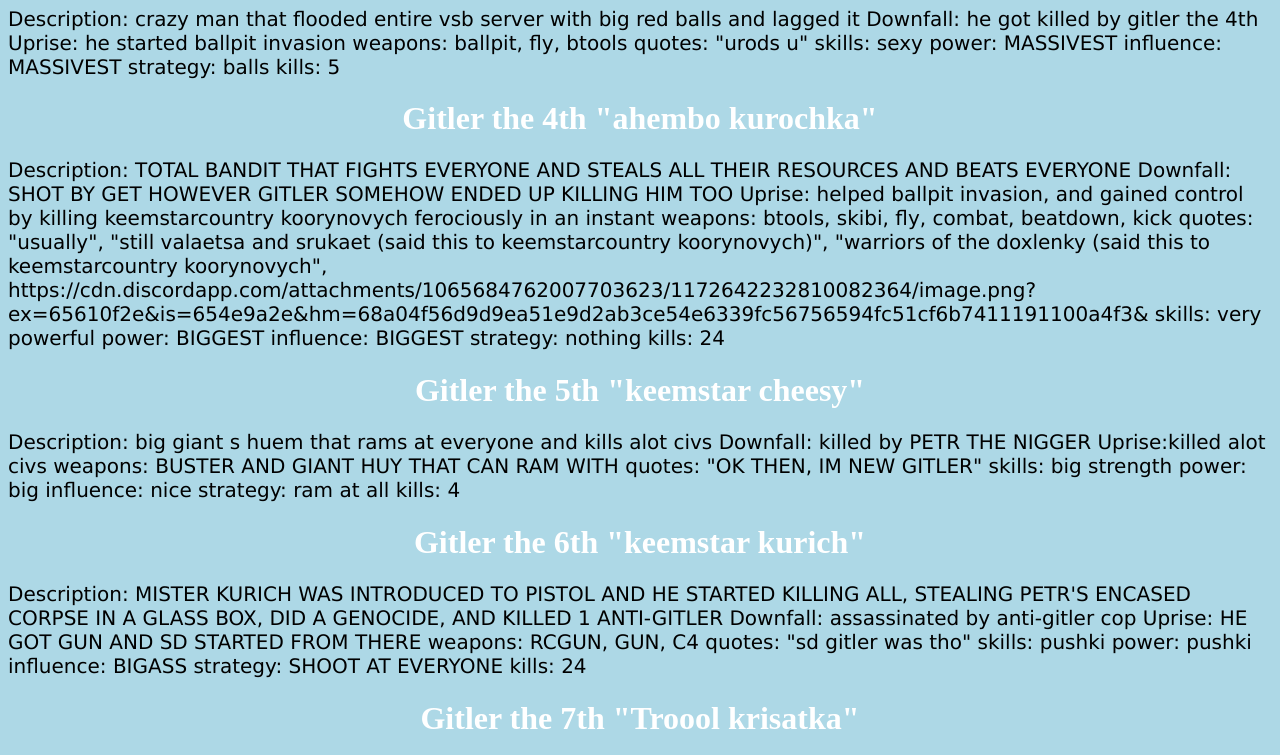
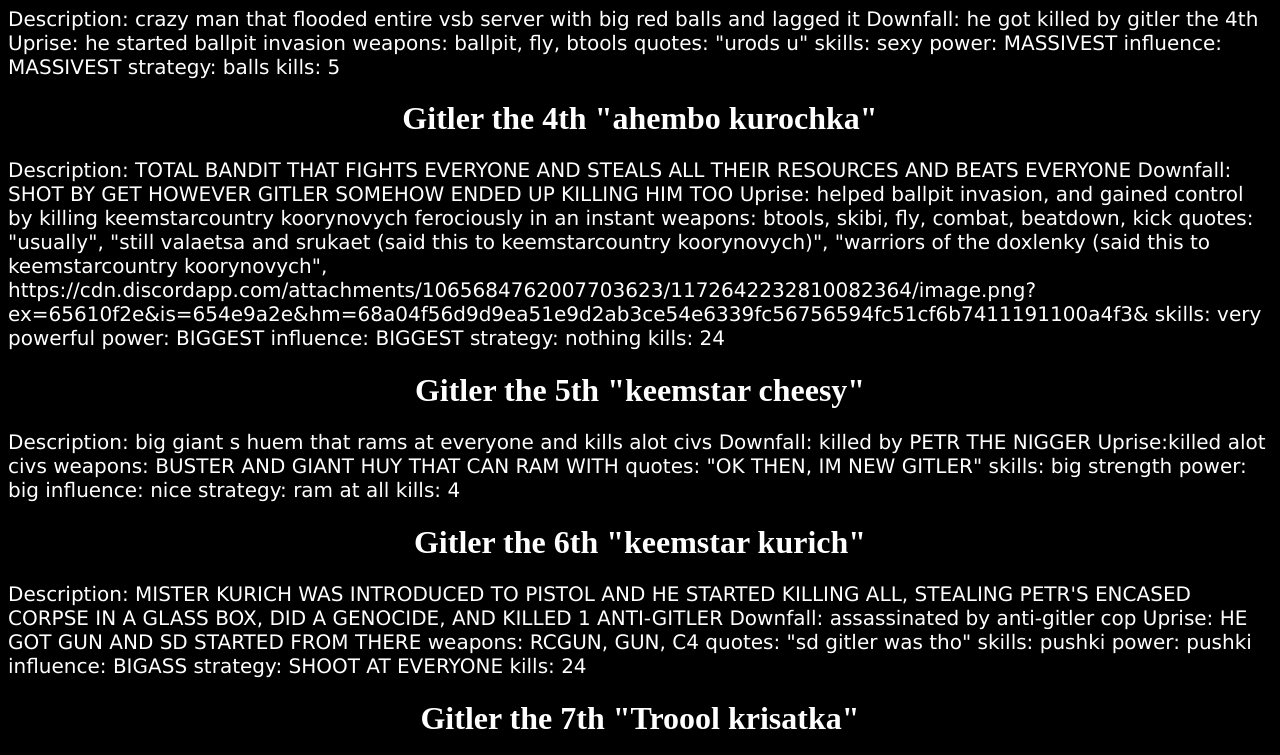
Before and after one commit to coolegg12/gitlersofvsb, a plain HTML site: page index.html in a window 1280 px wide. Shown: the part 601-1356 px from the top of the page. Drawn offline with Linux system fonts and the light colour scheme.

Commit message:
Update styles.css

```diff
--- a/styles.css
+++ b/styles.css
@@ -1,5 +1,5 @@
 body {
-  background-color: lightblue;
+  background-color: black;
 }
 
 h1 {
@@ -10,4 +10,5 @@ h1 {
 p {
   font-family: verdana;
   font-size: 20px;
+  color: white;
 }
```
